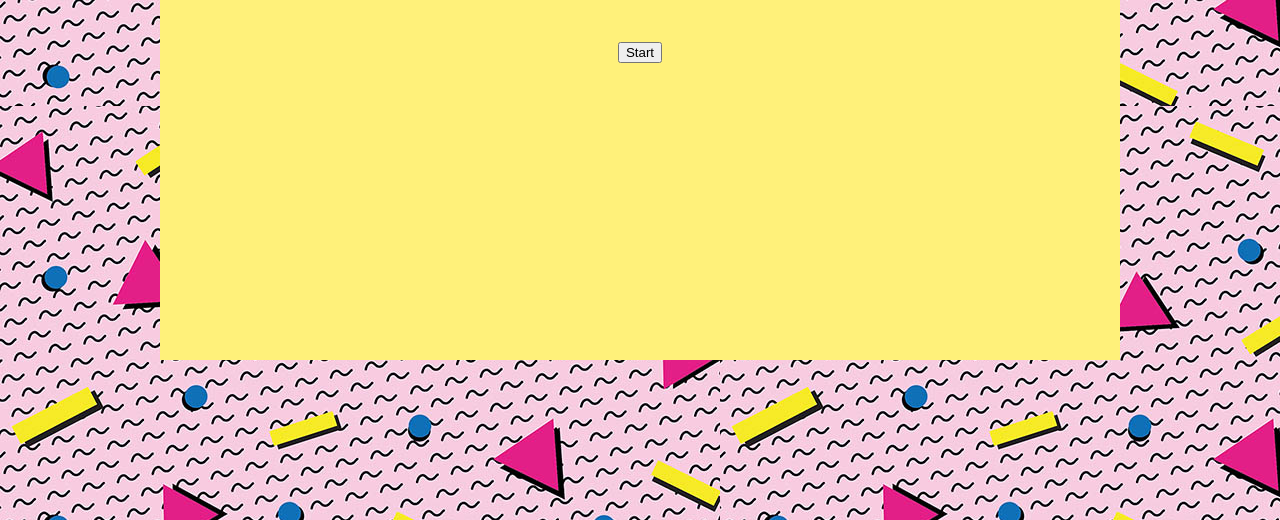
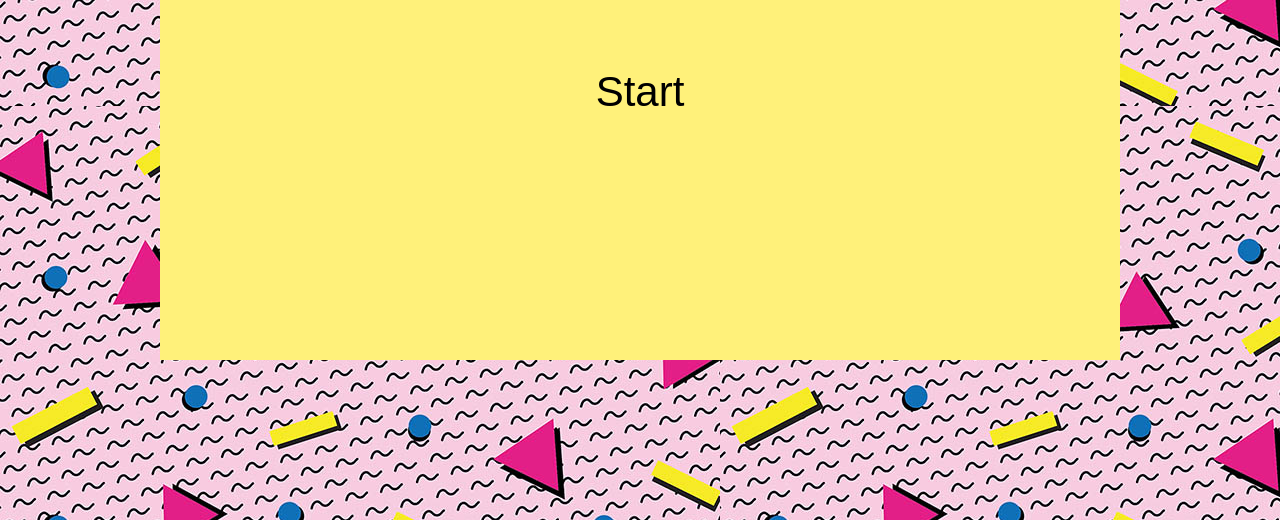
Before and after one commit to dacup72/Trivia-Game, a plain HTML site: page index.html in a window 1280 px wide. Shown: the part 344-864 px from the top of the page. Drawn offline with nearby package versions, Linux system fonts and the light colour scheme; a web font is replaced by a local one.

Commit message:
More fixes

```diff
--- a/assets/css/style.css
+++ b/assets/css/style.css
@@ -26,7 +26,21 @@ h1 {
   color: blue;
 }
 
+#sub-wrapper {
+  position: relative;
+  top: 20%;
+}
 
+button {
+  display: block;
+  width: 400px;
+  height: 100px;
+  margin: 10px auto 0;
+  font-size: 42px;
+  cursor: pointer;
+  background: transparent;
+  border: 0;
+}
 
 /*
 =========================
```
